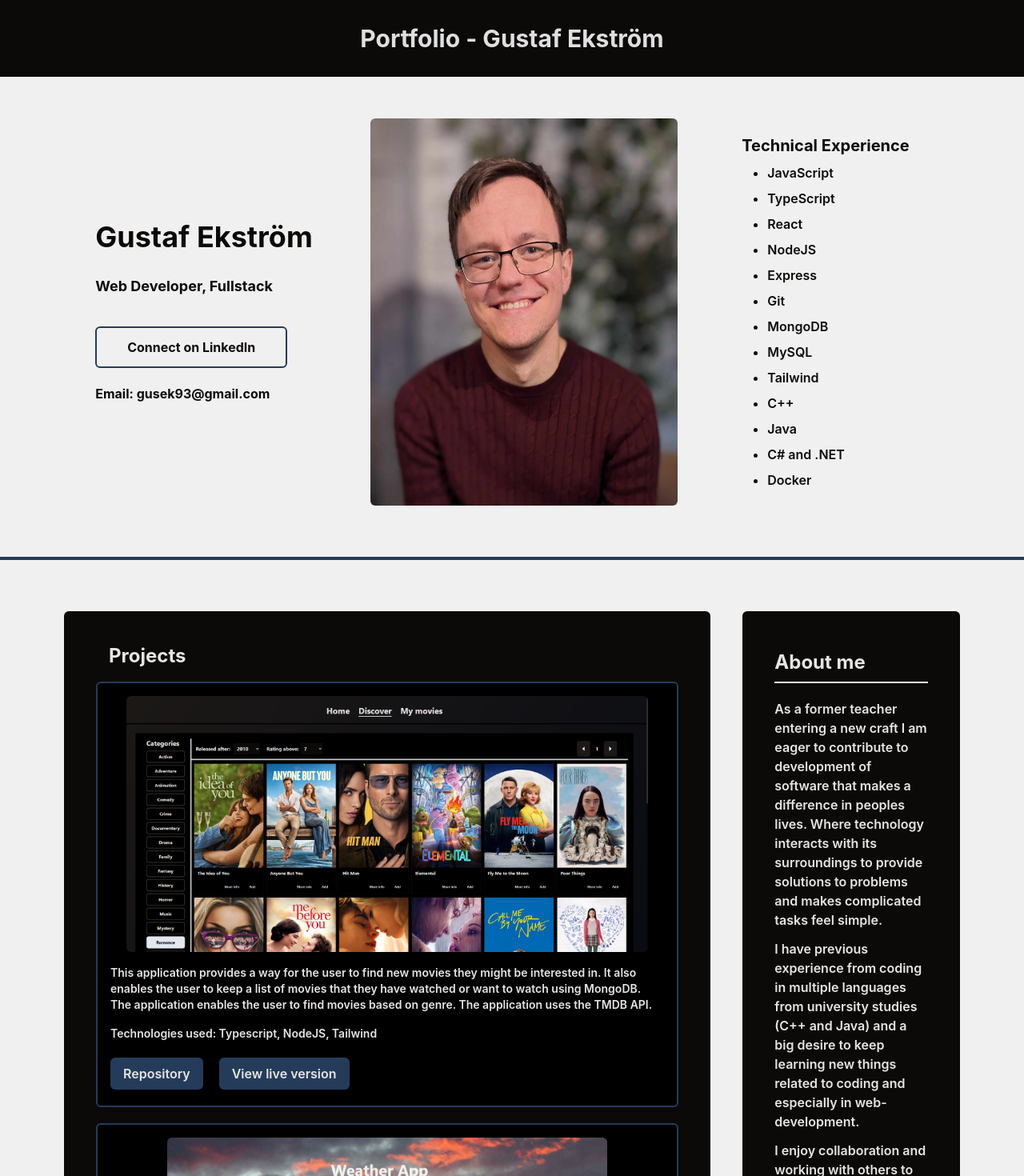
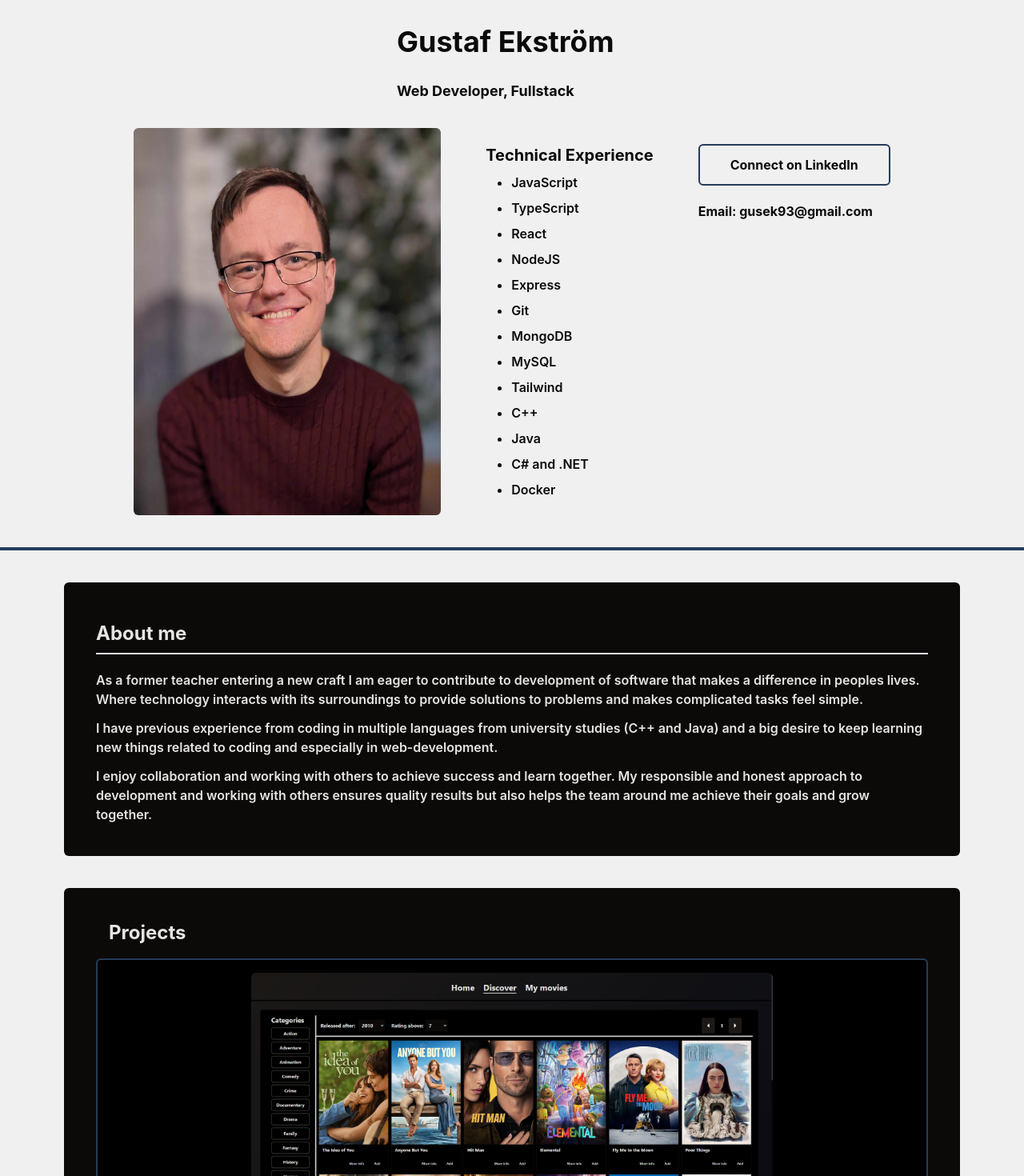
Before and after one commit to Guseks/my-portfolio, a React (Vite) app: page / in a window 1280 px wide. Shown: the top 1470 px of the page at 80% size. Built offline with nearby package versions, Linux system fonts and the light colour scheme.

Commit message:
Layout and responsiveness for different screens improved.

```diff
--- a/src/App.tsx
+++ b/src/App.tsx
@@ -34,9 +34,6 @@ TODO: Create sections of portfolio:
 function App() {
   return (
     <div className="flex flex-col items-center gap-5">
-      <div className="w-full h-10 bg-stone-950 flex justify-center  items-center p-12 relative">
-        <p className="font-bold text-3xl">Portfolio - Gustaf Ekström</p>
-      </div>
       <Routes>
         <Route path="/" element={<Home />} />
       </Routes>
--- a/src/components/Home.tsx
+++ b/src/components/Home.tsx
@@ -3,11 +3,14 @@ import ProjectsGrid from "./ProjectsGrid";
 
 const Home = () => {
   return (
-    <div className="w-full flex-col rounded-md flex gap-16 items-center pb-10">
+    <div className="w-full flex-col rounded-md flex items-center pb-10 pt-4">
+      <div className="flex flex-col w-80 p-4 justify-center gap-4 text-stone-950">
+        <h2 className="text-4xl mb-3 font-bold">Gustaf Ekström</h2>
+        <p className="font-bold text-lg">Web Developer, Fullstack </p>
+      </div>
       <Introduction />
-      <div className="w-full flex gap-10  text-stone-200 px-20">
-        <ProjectsGrid />
-        <div className="p-10 w-1/4 h-4/5 bg-stone-950 rounded-md flex flex-col gap-5">
+      <div className="w-full laptop:flex-row  flex-col flex gap-10 py-10 text-stone-200 px-20">
+        <div className="p-10 laptop:w-1/4 h-4/5 bg-stone-950 rounded-md flex flex-col gap-5">
           <h2 className="text-2xl font-bold py-2 border-b-2">About me</h2>
           <div className="flex flex-col gap-3">
             <p className="font-semibold">
@@ -31,6 +34,7 @@ const Home = () => {
             </p>
           </div>
         </div>
+        <ProjectsGrid />
       </div>
       <footer className="text-stone-950 flex gap-2">
         <span>&copy;</span> <span>Gustaf Ekström 2024</span>
--- a/src/components/Introduction.tsx
+++ b/src/components/Introduction.tsx
@@ -2,28 +2,8 @@ import linkedInImage from "../assets/LinkedIn.jpg";
 
 const Introduction = () => {
   return (
-    <div className="w-full flex justify-center gap-20 border-b-4 border-regal-blue pt-8 pb-16">
-      <div className="flex justify-center gap-10 text-stone-950 rounded-md">
-        <div className="flex flex-col w-80 p-4 justify-center gap-4">
-          <h2 className="text-4xl mb-3 font-bold">Gustaf Ekström</h2>
-          <p className="font-bold text-lg">Web Developer, Fullstack </p>
-          <div className="flex flex-col gap-5 mt-5">
-            <button
-              onClick={() =>
-                window.open(
-                  "https://www.linkedin.com/in/gustaf-ekstr%C3%B6m-040229137/",
-                  "_blank",
-                  "noopener"
-                )
-              }
-              className="font-bold w-60 border-2 border-regal-blue p-3 rounded-md text-stone-950 hover:bg-regal-blue hover:text-stone-200"
-            >
-              Connect on LinkedIn
-            </button>
-            <p className="font-bold"> Email: gusek93@gmail.com</p>
-          </div>
-        </div>
-
+    <div className="w-full flex justify-center border-b-4 border-regal-blue pb-10 pt-4">
+      <div className="flex flex-col tablet:flex-row justify-center tablet:gap-4 text-stone-950 rounded-md">
         <img className="w-96 rounded-md" src={linkedInImage} />
         <div className="text-stone-950 px-10 py-5 rounded-md flex flex-col gap-2">
           <h2 className="font-bold text-xl">Technical Experience</h2>
@@ -43,6 +23,21 @@ const Introduction = () => {
             <li>Docker</li>
           </ul>
         </div>
+        <div className="flex flex-col gap-5 mt-5">
+          <button
+            onClick={() =>
+              window.open(
+                "https://www.linkedin.com/in/gustaf-ekstr%C3%B6m-040229137/",
+                "_blank",
+                "noopener"
+              )
+            }
+            className="font-bold w-60 border-2 border-regal-blue p-3 rounded-md text-stone-950 hover:bg-regal-blue hover:text-stone-200"
+          >
+            Connect on LinkedIn
+          </button>
+          <p className="font-bold"> Email: gusek93@gmail.com</p>
+        </div>
       </div>
     </div>
   );
--- a/src/components/ProjectsGrid.tsx
+++ b/src/components/ProjectsGrid.tsx
@@ -5,7 +5,7 @@ import elevatorImageMySQL from "../assets/exampleElevatorMySQL.png";
 
 const ProjectsGrid = () => {
   return (
-    <div className="w-3/4 bg-stone-950 p-10 rounded-md flex flex-col gap-4 ">
+    <div className="laptop:w-3/4 bg-stone-950 p-10 rounded-md flex flex-col gap-4 ">
       <h2 className="text-2xl px-4 font-bold">Projects</h2>
       <div className="gap-5 grid grid-cols-1 laptop:grid-cols-2">
         <div className=" rounded-md p-4 flex flex-col gap-4 bg-black border-2 border-regal-blue justify-between">
--- a/tailwind.config.js
+++ b/tailwind.config.js
@@ -12,7 +12,9 @@ export default {
 
     },
     screens: {
-      'laptop': '1700px'
+      'laptop': '1700px',
+      'mobile': '800px',
+      'tablet': '1100px'
     }
   },
   plugins: [],
```
